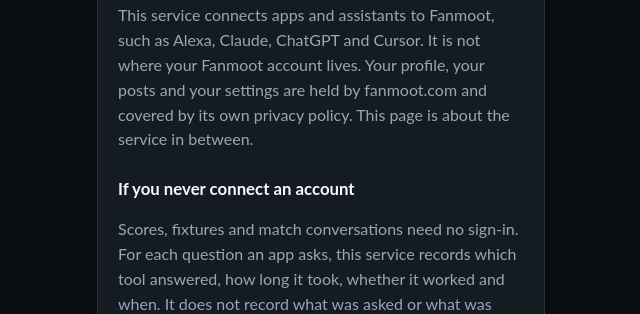
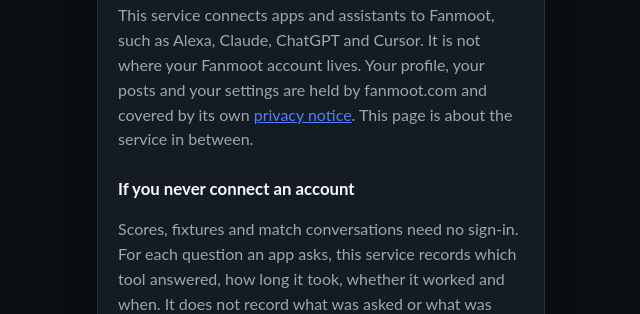
Before and after one commit to iyinusa/fanmoot-mcp, a Python web app: template app/oauth/templates/privacy.html in a window 1280 px wide. Shown: the part 226-540 px from the top of the page, without its empty margins (319-959 px from the left). Run offline with Jinja, Linux system fonts and the light colour scheme; the template is opened without the code that fills it, so the values that code supplies are empty.

Commit message:
fix: update privacy notice link in _privacy_body.html and refine reveal animation in home.css ✨🛠️
- Updated the privacy notice text in `_privacy_body.html` to include a proper link to the privacy notice.
- Refined the `reveal` animation in `home.css` to use `translate` and `scale` for smoother transitions, ensuring hover effects are not overridden.

```diff
--- a/app/oauth/templates/_privacy_body.html
+++ b/app/oauth/templates/_privacy_body.html
@@ -7,8 +7,8 @@ Last updated {{ updated }}.</p>
 
 <p>This service connects apps and assistants to Fanmoot, such as Alexa, Claude,
 ChatGPT and Cursor. It is not where your Fanmoot account lives. Your profile, your
-posts and your settings are held by fanmoot.com and covered by its own privacy
-policy. This page is about the service in between.</p>
+posts and your settings are held by fanmoot.com and covered by its own
+<a href="https://fanmoot.com/privacy">privacy notice</a>. This page is about the service in between.</p>
 
 <h2>If you never connect an account</h2>
 <p>Scores, fixtures and match conversations need no sign-in. For each question
--- a/app/static/home.css
+++ b/app/static/home.css
@@ -1836,9 +1836,11 @@ body.home {
   to { opacity: 1; transform: none; }
 }
 
+/* `translate` and `scale`, not `transform`: a filled animation on transform
+ * would override the hover lift on every card it revealed. */
 @keyframes reveal {
-  from { opacity: 0; transform: translateY(28px) scale(0.98); }
-  to { opacity: 1; transform: none; }
+  from { opacity: 0; translate: 0 28px; scale: 0.98; }
+  to { opacity: 1; translate: 0 0; scale: 1; }
 }
 
 @keyframes step-in {
```
